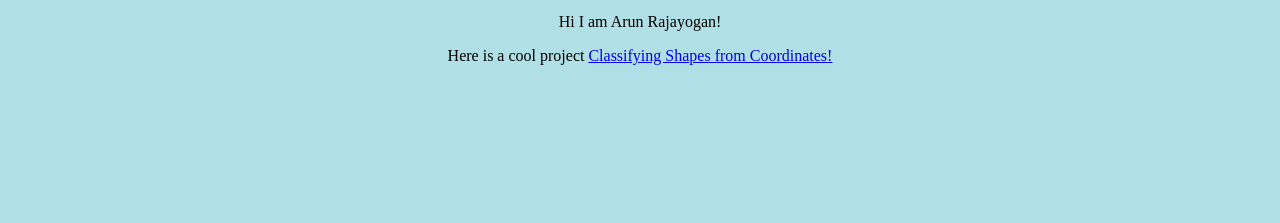
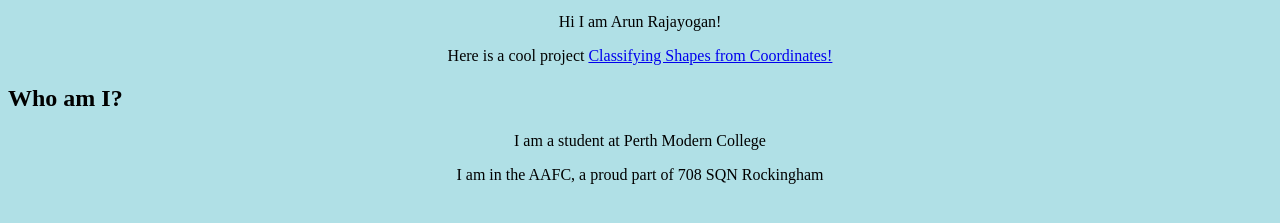
Before and after one commit to AnrozPerson/AnrozPerson.github.io, a plain HTML site: page index.html in a window 1280 px wide. Shown: the part 129-352 px from the top of the page. Drawn offline with Linux system fonts and the light colour scheme.

Commit message:
Added an about me

```diff
--- a/index.html
+++ b/index.html
@@ -15,8 +15,15 @@
     <li><a href="#">About</a></li>
   </ul>
 </header>
+<div>
 <p>Hi I am Arun Rajayogan!</p>
 <p>Here is a cool project <a href="https://github.com/AnrozPerson/Classifying-Shapes-from-Coordinates">Classifying Shapes from Coordinates!</a></p>
+</div>
+<div>
+	<h2>Who am I?</h2>
+	<p>I am a student at Perth Modern College</p>
+	<p>I am in the AAFC, a proud part of 708 SQN Rockingham</p>
+<div>
 
 </body>
 </html>
```
